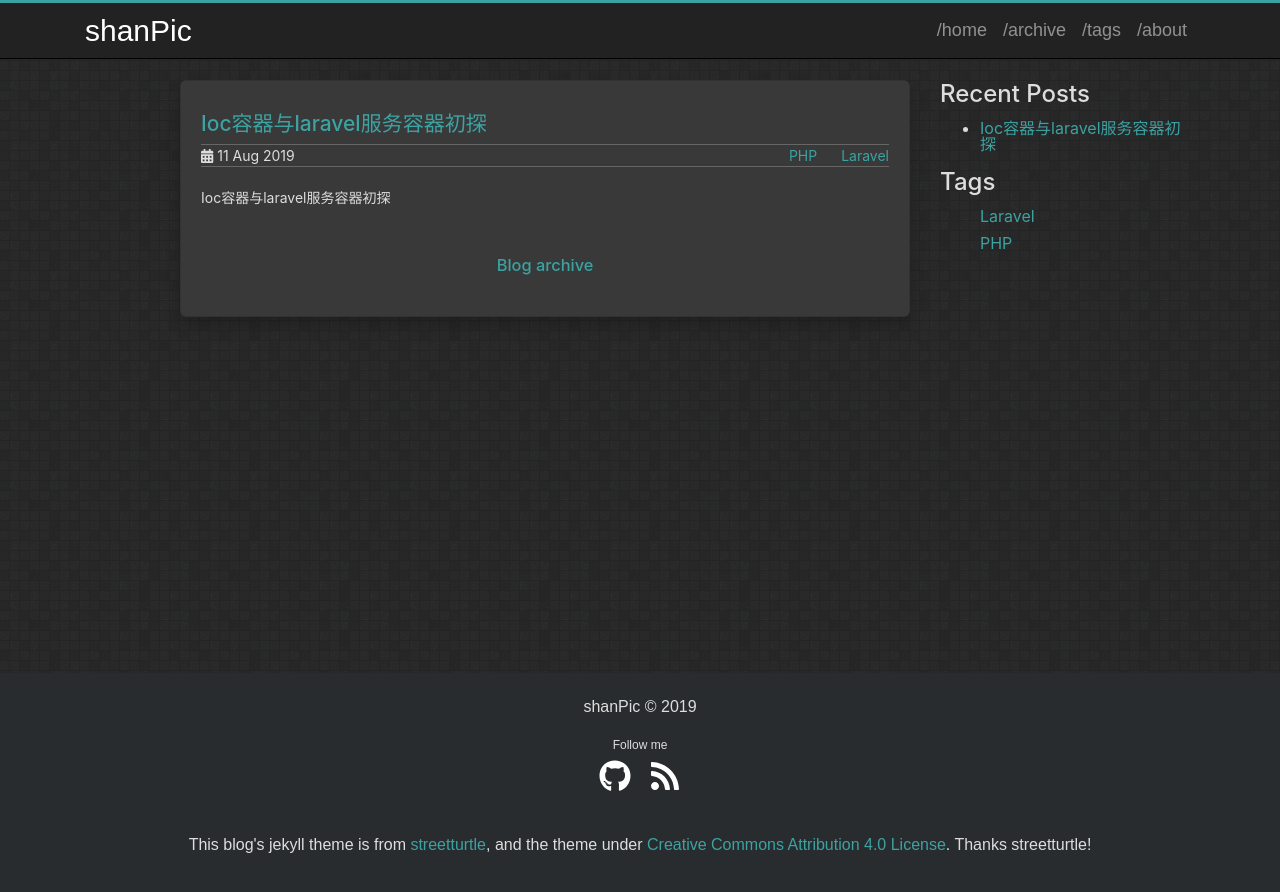
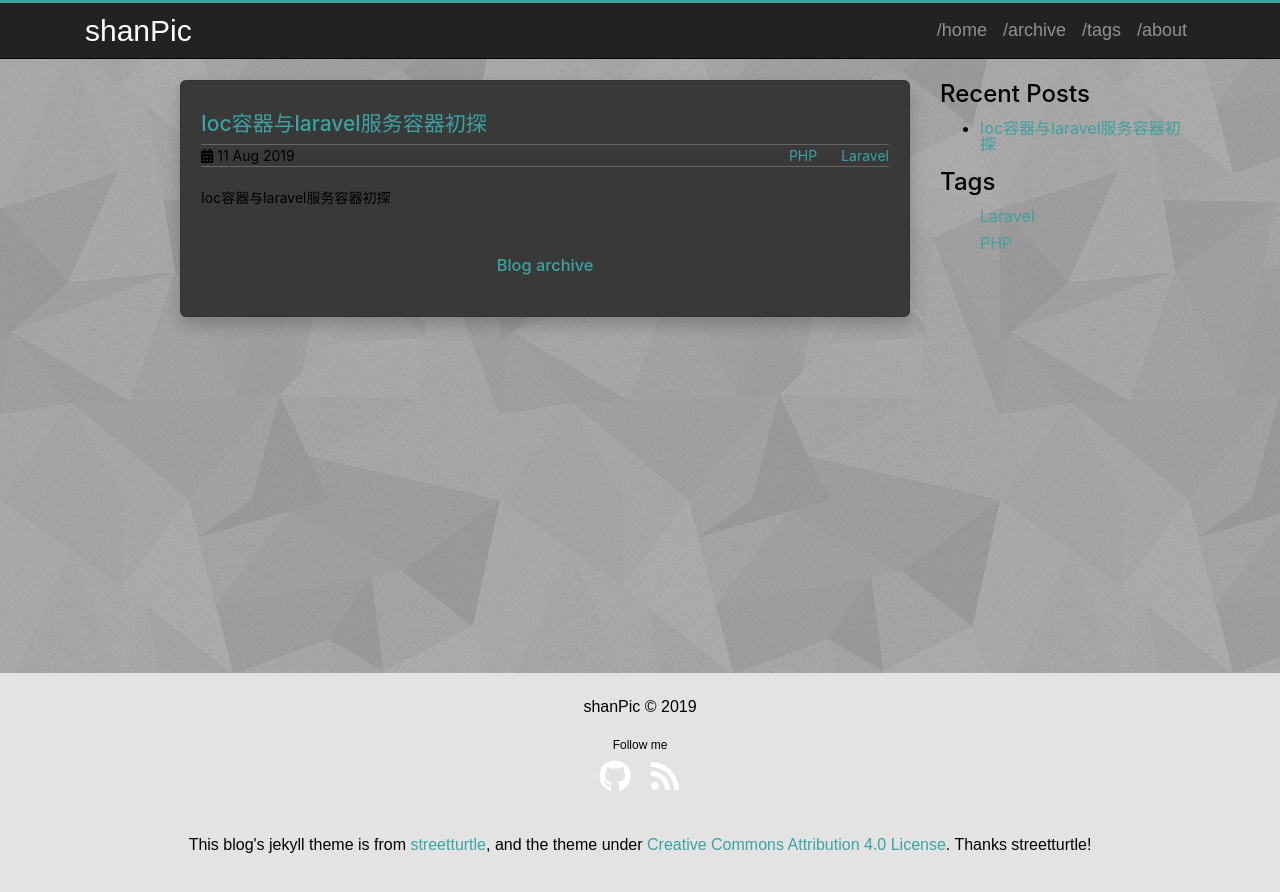
Before and after one commit to shanPic/shanPic.github.io, a Jekyll site: the page built from index.html, in a window 1280 px wide. Shown: the top 892 px of the page. Built offline with Jekyll 4.4.1, drawn with Linux system fonts in a browser that asks for light colours.

Commit message:
change theme

```diff
--- a/assets/css/theme.scss
+++ b/assets/css/theme.scss
@@ -24,14 +24,14 @@ $accent-color: #3CA2A2;    // original =)
 //$accent-color: #D2E354;  // yellowish
 //$accent-color: #52B54B;  // green
 
-$font-color: #dddddd;
-$background-color: #292929;
+$font-color: #000003;
+$background-color: #e9e9e9;
 $post-panel-color: #39393a;
-$footer-background-color: #292c2f;
+$footer-background-color: #e3e3e3;
 $note-color: #87CEFA;
 $warning-color: #ffff00;
 // use this or pick any from /css/pics/background folder or from transparenttextures.com
-$background-pattern: 'random-grey-variations.png';
+$background-pattern: 'shattered-dark.png';
 
 //********************************************************
 //                  Common styles
```
Also changed, not shown: assets/css/pics/background/shattered-dark.png (added).
